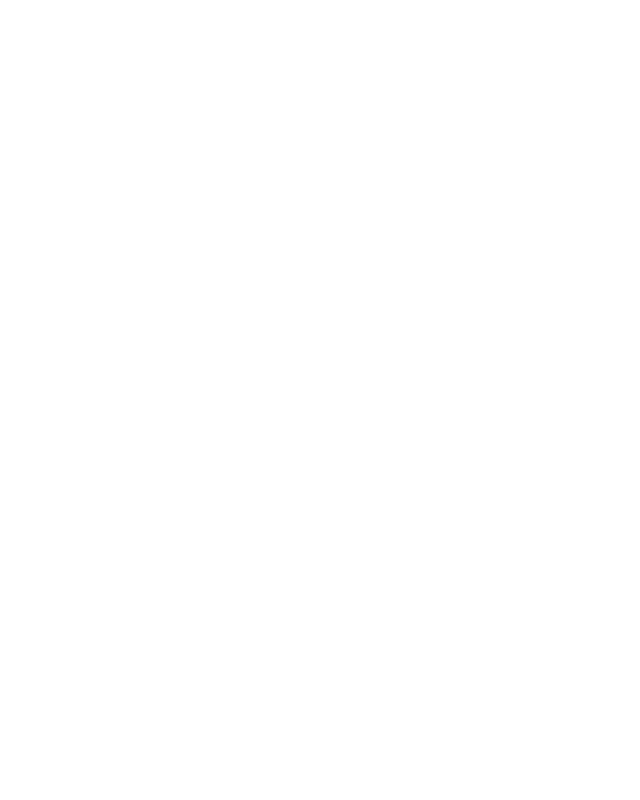
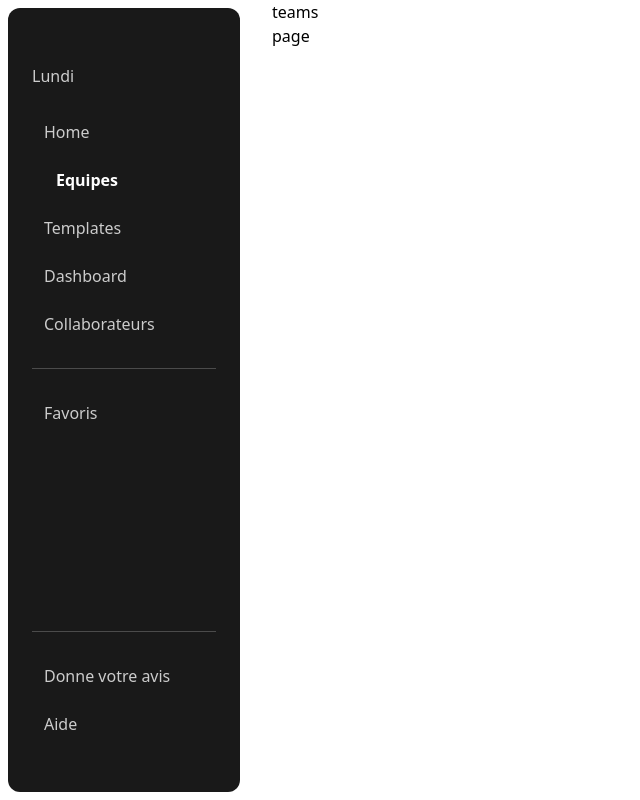
Before and after one commit to eltha9/lundi-app, a Vue app: page /teams in a window 1280 px wide. Shown: the whole page, without its empty margins (0-640 px from the left). Built offline with nearby package versions, Linux system fonts and the light colour scheme.

Commit message:
update avatar type, update css typescale, wip all views of dashboard

```diff
--- a/src/assets/index.css
+++ b/src/assets/index.css
@@ -13,7 +13,7 @@
 html,
 body {
 	/* font-family: 'sato-v', monospace; */
-	font-family: 'salva', monospace;
+	/* font-family: 'salva', monospace; */
 }
 body {
 	height: 100vh;
--- a/src/components/lundi-uiKit/avatar/AvatarStack.vue
+++ b/src/components/lundi-uiKit/avatar/AvatarStack.vue
@@ -4,7 +4,7 @@
 			<Avatar />
 		</div>
 		<div v-if="avatarLeft > 0" class="avatars" :style="{transform: `translateX(${limit * 50}%)`}">
-			<div class="count text-greyscale-white bg-ternary-900">+{{ avatarLeft }}</div>
+			<div class="count text-greyscale-white bg-ternary-900 sato-p-s">+{{ avatarLeft }}</div>
 		</div>
 	</div>
 </template>
@@ -27,9 +27,6 @@
 				justify-content: center;
 
 				font-weight: bold;
-				font-size: 12px;
-				line-height: 24px;
-				letter-spacing: 0%;
 			}
 		}
 	}
--- a/src/router/index.js
+++ b/src/router/index.js
@@ -1,26 +1,58 @@
-import Vue from "vue";
-import VueRouter from "vue-router";
-import Test from "@/views/other/Test"
+import Vue from 'vue';
+import VueRouter from 'vue-router';
+import Test from '@/views/other/Test';
+import Dashboard from '@/views/Dashboard/index.vue';
 
 Vue.use(VueRouter);
 
 const routes = [
-  {
-    path: "/",
-    name: "test",
-    component: Test
-  },
-  {
-    path: "/dashboard",
-    name:"dashboard",
-    component: ()=> import("../views/Dashboard/index.vue")
-  }
+	{
+		path: '/',
+		name: 'test',
+		component: Test,
+	},
+	{
+		path: '/test',
+		name: 'test-page',
+		component: Test,
+	},
+	{
+		path: '/dashboard',
+		component: Dashboard,
+		children: [
+			{
+				path: '/',
+				name: 'dashboard-home',
+				component: () => import('../views/Dashboard/subViews/Home.vue'),
+			},
+			{
+				path: '/teams',
+				name: 'dashboard-teams',
+				component: () => import('../views/Dashboard/subViews/Teams.vue'),
+			},
+			{
+				path: '/templates',
+				name: 'dashboard-templates',
+				component: () => import('../views/Dashboard/subViews/Templates.vue'),
+			},
+			{
+				path: '/analytics',
+				name: 'dashboard-analytics',
+				component: () => import('../views/Dashboard/subViews/Analytics.vue'),
+			},
+			{
+				path: '/collaborators',
+				name: 'dashboard-collaborators',
+				component: () => import('../views/Dashboard/subViews/Collaborators.vue'),
+			},
+		],
+	},
 ];
 
 const router = new VueRouter({
-  mode: "history",
-  base: process.env.BASE_URL,
-  routes,
+	mode: 'history',
+	base: process.env.BASE_URL,
+	routes,
 });
 
 export default router;
--- a/src/views/Dashboard/Sidebar/index.vue
+++ b/src/views/Dashboard/Sidebar/index.vue
@@ -6,23 +6,23 @@
 		<div class="top flex flex-col flex-1">
 			<div class="top-logo">{{ isSidebarCollapsed ? 'L' : 'Lundi' }}</div>
 			<div class="top-menu menu-list flex flex-col my-8">
-				<router-link to="/dashboard" class="link" title="home">
+				<router-link :to="{name: 'dashboard-home'}" class="link" title="home">
 					<i class="icon-home"></i>
 					<span class="fs-body">Home</span>
 				</router-link>
-				<router-link to="/dashboard/equipes" class="link" title="Equipes">
+				<router-link :to="{name: 'dashboard-teams'}" class="link" title="Equipes">
 					<i class="icon-home"></i>
 					<span class="fs-body">Equipes</span>
 				</router-link>
-				<router-link to="/dashboard/templates" class="link" title="Templates">
+				<router-link :to="{name: 'dashboard-templates'}" class="link" title="Templates">
 					<i class="icon-document"></i>
 					<span class="fs-body">Templates</span>
 				</router-link>
-				<router-link to="/dashboard/suivi" class="link" title="Dashboard">
+				<router-link :to="{name: 'dashboard-analytics'}" class="link" title="Dashboard">
 					<i class="icon-bar-chart-alt"></i>
 					<span class="fs-body">Dashboard</span>
 				</router-link>
-				<router-link to="/dashboard/collaborateurs" class="link" title="Collaborateurs">
+				<router-link :to="{name: 'dashboard-collaborators'}" class="link" title="Collaborateurs">
 					<i class="icon-users"></i>
 					<span class="fs-body">Collaborateurs</span>
 				</router-link>
--- a/src/views/Dashboard/index.vue
+++ b/src/views/Dashboard/index.vue
@@ -4,7 +4,7 @@
 			<sidebar />
 		</div>
 		<div class="flex-1">
-			<main class="main-view dashboard" :class="isSidebarCollapsed ? 'collapsed ' : ''">main</main>
+			<router-view />
 		</div>
 	</div>
 </template>
--- /dev/null
+++ b/src/views/Dashboard/subViews/Analytics.vue
@@ -0,0 +1,15 @@
+<template>
+	<main class="main-view dashboard" :class="isSidebarCollapsed ? 'collapsed ' : ''">analytics page</main>
+</template>
+
+<style lang="scss" scoped></style>
+
+<script>
+	import {mapState} from 'vuex';
+	export default {
+		name: 'DashboardAnalytics',
+		computed: {
+			...mapState(['isSidebarCollapsed']),
+		},
+	};
+</script>
--- /dev/null
+++ b/src/views/Dashboard/subViews/Collaborators.vue
@@ -0,0 +1,15 @@
+<template>
+	<main class="main-view dashboard" :class="isSidebarCollapsed ? 'collapsed ' : ''">collaborators page</main>
+</template>
+
+<style lang="scss" scoped></style>
+
+<script>
+	import {mapState} from 'vuex';
+	export default {
+		name: 'DashboardCollaborators',
+		computed: {
+			...mapState(['isSidebarCollapsed']),
+		},
+	};
+</script>
--- /dev/null
+++ b/src/views/Dashboard/subViews/Home.vue
@@ -0,0 +1,15 @@
+<template>
+	<main class="main-view dashboard" :class="isSidebarCollapsed ? 'collapsed ' : ''">home page</main>
+</template>
+
+<style lang="scss" scoped></style>
+
+<script>
+	import {mapState} from 'vuex';
+	export default {
+		name: 'DashboardHome',
+		computed: {
+			...mapState(['isSidebarCollapsed']),
+		},
+	};
+</script>
--- /dev/null
+++ b/src/views/Dashboard/subViews/Teams.vue
@@ -0,0 +1,15 @@
+<template>
+	<main class="main-view dashboard" :class="isSidebarCollapsed ? 'collapsed ' : ''">teams page</main>
+</template>
+
+<style lang="scss" scoped></style>
+
+<script>
+	import {mapState} from 'vuex';
+	export default {
+		name: 'DashboardTeams',
+		computed: {
+			...mapState(['isSidebarCollapsed']),
+		},
+	};
+</script>
--- /dev/null
+++ b/src/views/Dashboard/subViews/Templates.vue
@@ -0,0 +1,15 @@
+<template>
+	<main class="main-view dashboard" :class="isSidebarCollapsed ? 'collapsed ' : ''">templates page</main>
+</template>
+
+<style lang="scss" scoped></style>
+
+<script>
+	import {mapState} from 'vuex';
+	export default {
+		name: 'DashboardTemplates',
+		computed: {
+			...mapState(['isSidebarCollapsed']),
+		},
+	};
+</script>
--- a/src/views/other/Test.vue
+++ b/src/views/other/Test.vue
@@ -4,7 +4,7 @@
 			<span>test view</span>
 			<div>
 				<Avatar large />
-				<AvatarStack />
+				<AvatarStack :users="['', '', '', '', '', '']" />
 				<Btn color="semantic-info" icon primary> <i class="icon-call"></i></Btn>
 				<div>icon <i class="icon-call text-secondary-500"></i></div>
 			</div>
```
Also changed, not shown: src/assets/fonts.css (+22 -6 lines).
